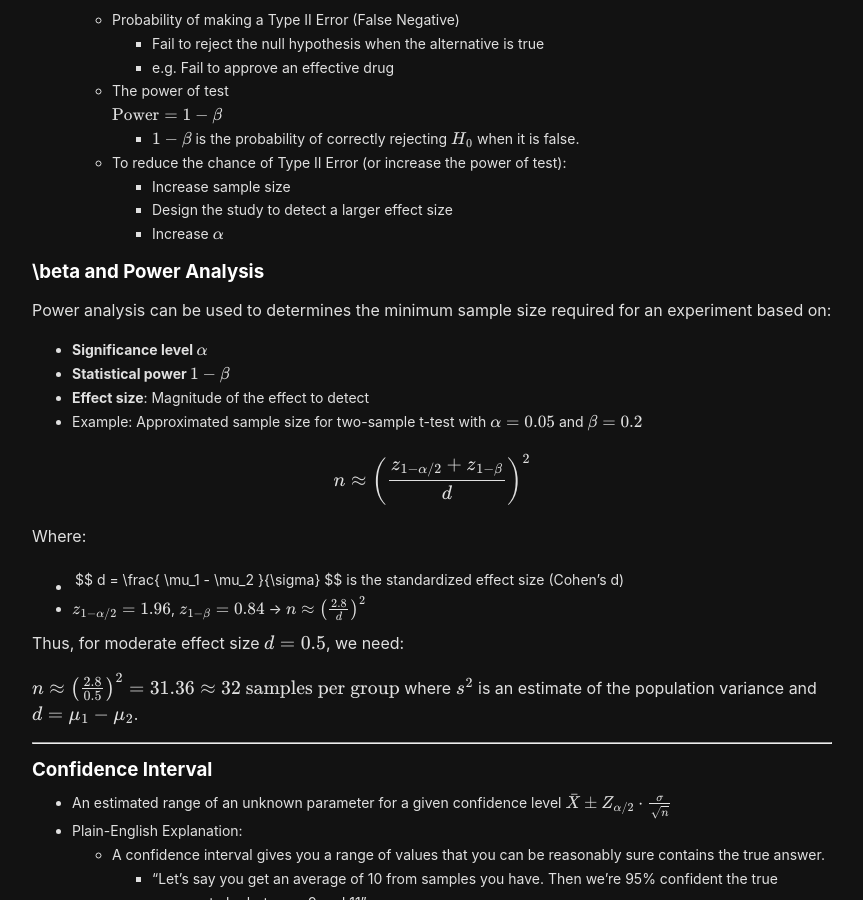
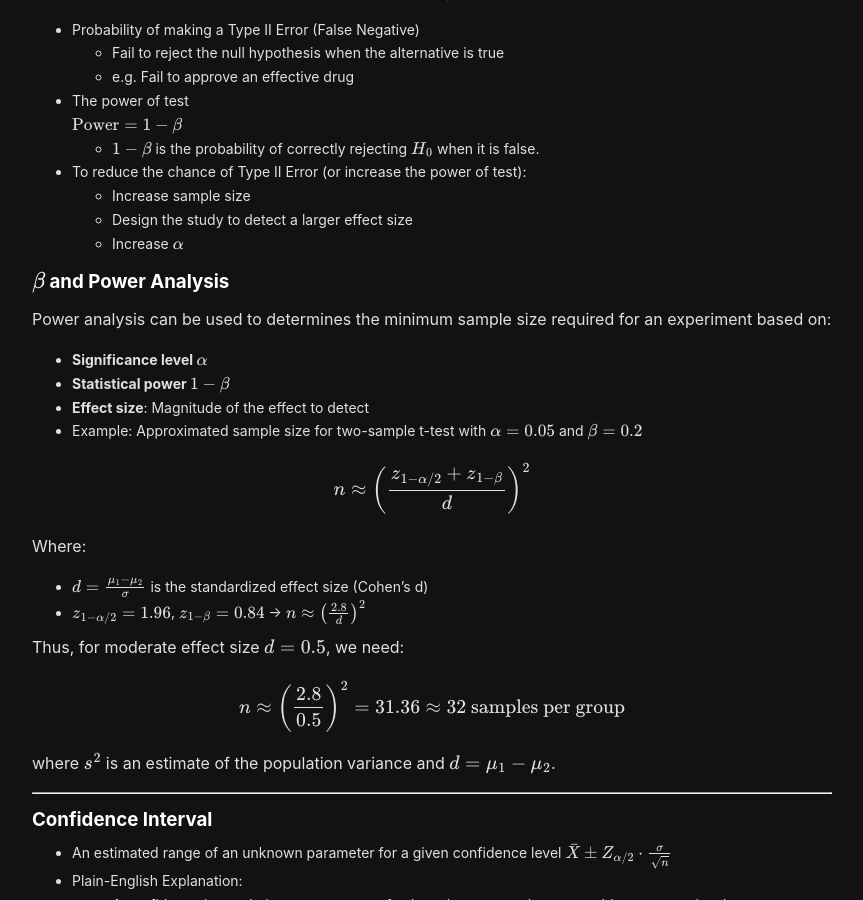
Before and after one commit to sean-sj-jung/sean-sj-jung.github.io, a Jekyll site: the page built from _posts/2024-11-02-ElementaryStats.md, in a window 1280 px wide and 900 px high, scrolled down 996 px. Shown: the whole window, without its empty margins (208-1071 px from the left). Built offline with Jekyll 4.4.1, drawn with Linux system fonts in a browser that asks for light colours; nearby versions of some CDN libraries; formulas are drawn with MathJax 3.

Commit message:
another mathjax

```diff
--- a/_posts/2024-11-02-ElementaryStats.md
+++ b/_posts/2024-11-02-ElementaryStats.md
@@ -40,7 +40,7 @@ $$
 ### Hypothesis Testing and p-value
 - **p-value**:
 The probability of observing results as extreme or more extreme than the current sample statistic, under the assumption that the null hypothesis is true.
-- $$\alpha$$
+-  <div style="text-align: left;">$$\alpha$$</div>
   - Significance level
   - Probability of making a Type I Error (False Positive)
     - Rejecting a true null hypothesis
@@ -48,7 +48,7 @@ The probability of observing results as extreme or more extreme than the current
   - If p-value < $$ \alpha $$, reject $$ H_0 $$
   - To reduce Type 1 Error, reduce the value of $$ \alpha $$
 
-- $$\beta$$
+-  <div style="text-align: left;">$$\beta$$</div>
   - Probability of making a Type II Error (False Negative)
     - Fail to reject the null hypothesis when the alternative is true
     - e.g. Fail to approve an effective drug
@@ -63,7 +63,7 @@ The probability of observing results as extreme or more extreme than the current
     - Increase $$ \alpha $$
 
 
-### \beta and Power Analysis
+### $$\beta$$ and Power Analysis
 Power analysis can be used to determines the minimum sample size required for an experiment based on:
 - **Significance level $$\alpha$$**
 - **Statistical power $$1-\beta$$**
@@ -75,7 +75,7 @@ n \approx \left( \frac{z_{1 - \alpha/2} + z_{1 - \beta}}{d} \right)^2
 $$
 
 Where:
-- $$ d = \frac{|\mu_1 - \mu_2|}{\sigma} $$ is the standardized effect size (Cohen’s d)
+- $$ d = \frac{\mu_1 - \mu_2}{\sigma} $$ is the standardized effect size (Cohen’s d)
 - $$ z_{1 - \alpha/2} = 1.96 $$,  $$z_{1 - \beta} = 0.84$$ → $$ n \approx \left(\frac{2.8}{d}\right)^2 $$
 
 Thus, for moderate effect size $$ d = 0.5 $$, we need:
@@ -83,7 +83,8 @@ Thus, for moderate effect size $$ d = 0.5 $$, we need:
 $$
 n \approx \left(\frac{2.8}{0.5}\right)^2 = 31.36 \approx 32 \text{ samples per group}
 $$
-  where $$ s^2 $$ is an estimate of the population variance and $$ d = \mu_1 - \mu_2 $$.
+
+where $$ s^2 $$ is an estimate of the population variance and $$ d = \mu_1 - \mu_2 $$.
 
 ---
 
```
